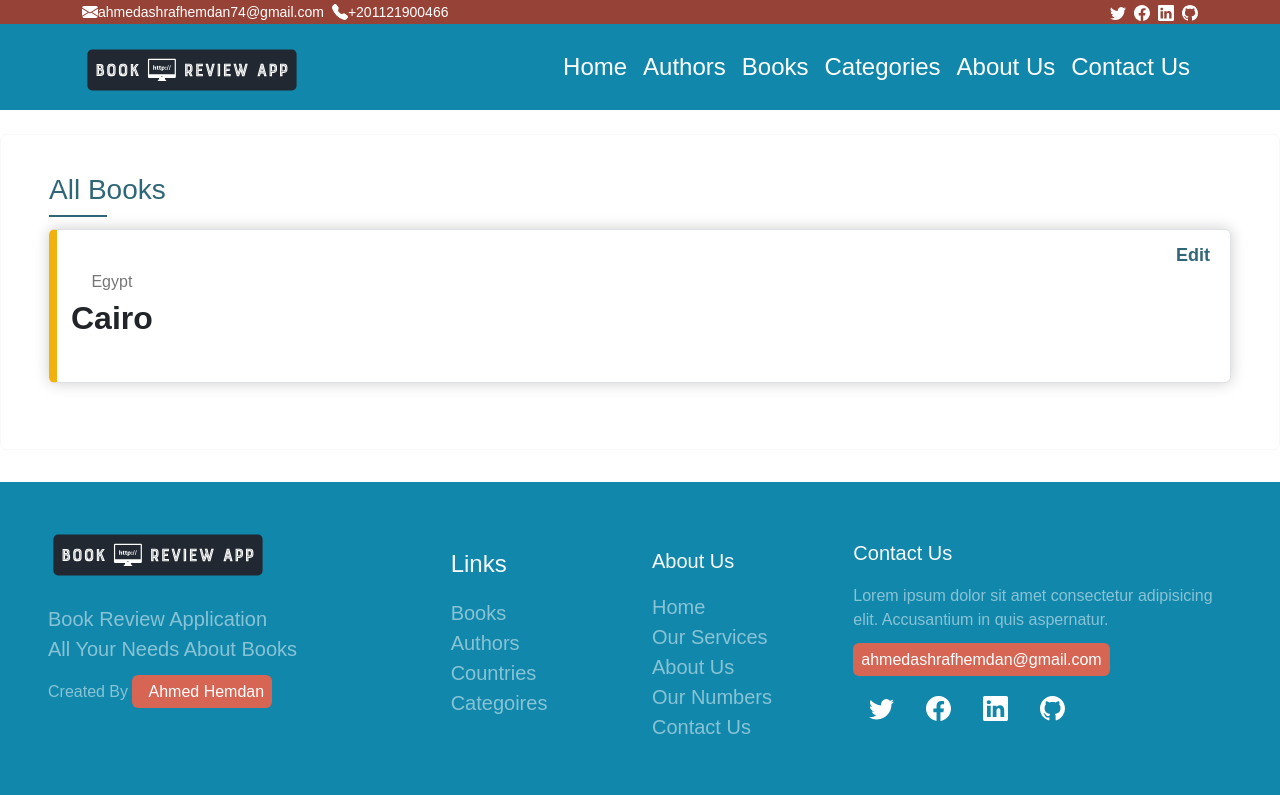
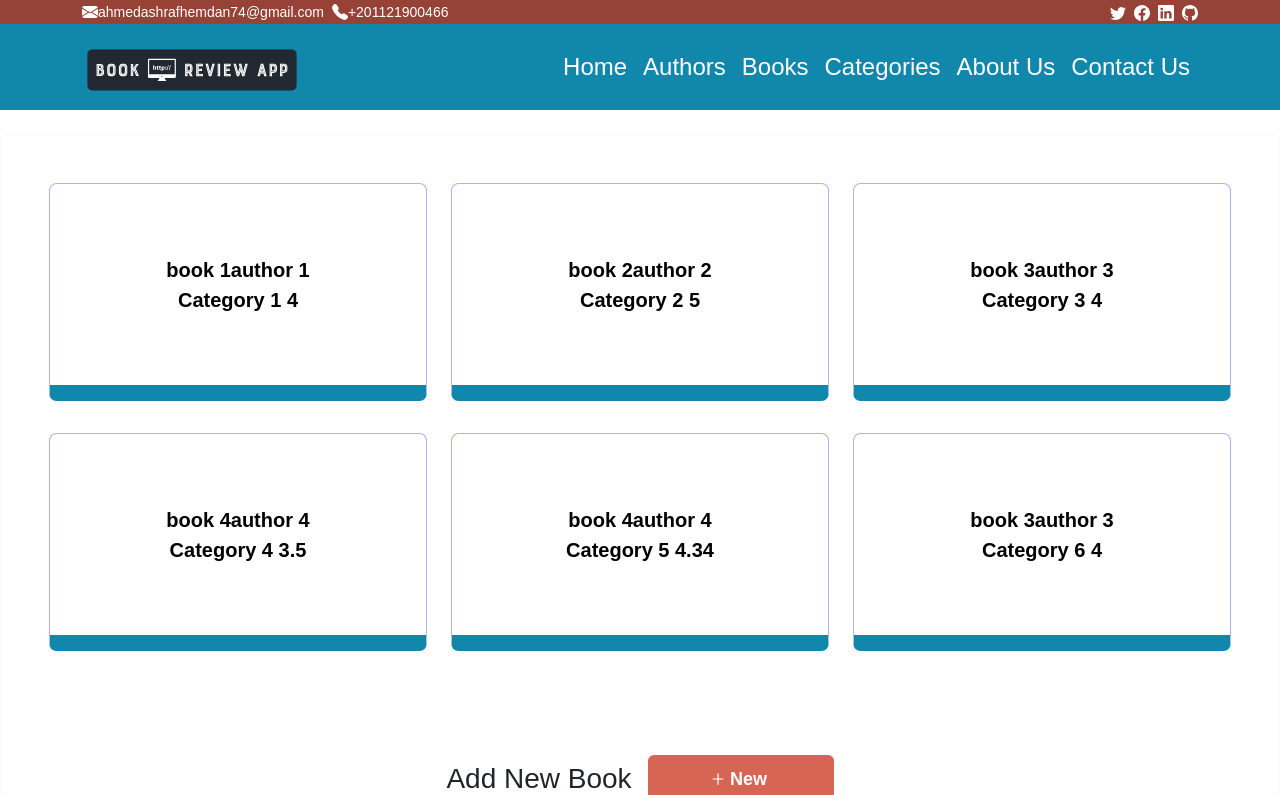
Before and after one commit to hemda74/Book-Review-Front, a Next.js app in the folder app/: page /bookcategories/0 in a window 1280 px wide. Shown: the top 795 px of the page. Built offline with nearby package versions, Linux system fonts and the light colour scheme.

Commit message:
handle books components design

```diff
--- a/app/components/BookCard.tsx
+++ b/app/components/BookCard.tsx
@@ -1,22 +1,32 @@
 import React from 'react';
-import styles from '../styles/DepartmentCard.module.css';
+import styles from '../styles/BookCard.module.css';
 import Link from 'next/link';
 
 type Props = {
-  category_id: number;
-  category_name: string;
+  book_id: number;
+  book_name: string;
+  author_name: string;
+  book_rate: number;
+  category_name:string;
+  category_id:number;
 };
+
 // Book Card component.
 const BookCard = (props: Props) => {
   return (
     <Link
-      href={`/bookcategories/${props.category_id}`}>
+      href={`/bookcategories/${props.category_id}/${props.book_id}`}>
       <span  className="text-decoration-none">
         <div
           className={`d-flex align-items-center justify-content-center ${styles.cardContainer}`}>
           <div className="d-flex flex-column text-center p-5">
             <span className="fs-5 fw-semibold text-black">
+              {props.book_name}
+              {props.author_name}
+            </span>
+            <span className="fs-5 fw-semibold text-black">
               {props.category_name}
+              {props.book_rate}
             </span>
           </div>
         </div>
--- a/app/components/BooksLanding.tsx
+++ b/app/components/BooksLanding.tsx
@@ -20,11 +20,11 @@ const BooksLanding = (props: Props) => {
               height={365}
             />
             <span className={`mt-4 ${styles.landingPageHeader}`} data-trans="">
-              Create A Category
+              sorry there is No Books Yet Click New To Add Book
             </span>
             <div className={styles.newOpHourBtn}>
               <NewBtn
-                href="/tenant-admin/organization_details/departments/create_new"
+                href="/books/create_new"
                 imageWidth={22}
                 imageHeigth={22}
               />
--- /dev/null
+++ b/app/components/BooksList.tsx
@@ -0,0 +1,57 @@
+import Head from 'next/head';
+import React from 'react';
+import NewBtn from './NewBtn';
+import styles from '../styles/CategoriesList.module.css';
+import BookCard from './BookCard';
+
+type Props = {
+  [key: string]: any;
+};
+
+type Books = {
+  [key: string]: any;
+};
+// Departments List used as Landing page for demaprtment page if there are Departments.
+const DepartmentsList = (props: Props) => {
+  return (
+    <>
+      <Head>
+        <title>Book Review | Books</title>
+      </Head>
+      <div className="d-flex flex-column w-100 h-100 mt-4">
+        <div className="card border-light mb-3">
+          <div className={`card-body pe-5 ps-5 pb-4`}>
+            <div className={`row ${styles.cardsContainer}`}>
+              {props.books.map(
+                (books: Books, index: number) => (
+                  <div key={index} className={`col-sm-12 col-lg-4 col-md-6 ${styles.cardMargin}`}>
+                    <BookCard
+                      book_id={books.book_id}
+                      book_name={books.book_name}
+                      book_rate={books.book_rate}
+                      author_name={books.author_name}
+                      category_id={books.category_id}
+                      category_name={books.category_name}
+                    />
+                  </div>
+                )
+              )
+              }
+            </div>
+            <div
+              className={`d-flex align-items-center justify-content-center ${styles.selectNewBtnsContainer}`}>
+                <span className='fs-3 me-3'>Add New Book</span>
+              <NewBtn
+                href="/books/create_new"
+                imageWidth={24}
+                imageHeigth={24}
+              />
+            </div>
+          </div>
+        </div>
+      </div>
+    </>
+  );
+};
+
+export default DepartmentsList;
--- a/app/pages/bookcategories/[id].tsx
+++ b/app/pages/bookcategories/[id].tsx
@@ -2,6 +2,7 @@ import Head from 'next/head';
 import React,{ReactElement} from 'react'
 import BookCard from '../../components/BookCard';
 import BooksLanding from '../../components/BooksLanding';
+import BooksList from '../../components/BooksList';
 import CategoriesLanding from '../../components/CategoriesLanding';
 import CategoriesList from '../../components/CategoriesList';
 import CategoryBooks from '../../components/CategoryBook';
@@ -11,8 +12,12 @@ type Props = {};
 // dymmy data for ui till handle working with api
 
 const dummyData = {
-  categories: [
+  books: [
     {
+      book_id: 0,
+      book_name:"book 1",
+      author_name:"author 1",
+      book_rate:4,
       category_id: 0,
       category_name: 'Category 1 ',
 
@@ -20,28 +25,47 @@ const dummyData = {
     {
       category_id: 1,
       category_name: 'Category 2 ',
+      book_id: 1,
+      book_name:"book 2",
+      author_name:"author 2",
+      book_rate:5,
 
     },
     {
+      book_id: 2,
       category_id: 2,
+      book_name:"book 3",
+      author_name:"author 3",
+      book_rate: 4 ,
       category_name: 'Category 3 ',
-
     },
     {
+      book_id: 3,
       category_id: 3,
+      book_name:"book 4",
+      author_name:"author 4",
+      book_rate: 3.5 ,
       category_name: 'Category 4 ',
 
     },
     {
+      book_id: 4,
       category_id: 4,
+      book_name:"book 4",
+      author_name:"author 4",
+      book_rate: 4.34 ,
       category_name: 'Category 5 ',
 
     },
-    // {
-    //   category_id: 5,
-    //   category_name: 'Category 6 ',
+     {
+      book_id: 0,
+      category_id: 2,
+      book_name:"book 3",
+      author_name:"author 3",
+      book_rate: 4 ,
+      category_name: 'Category 6 ',
 
-    // },
+     },
   ],
 };
 const id:NextPageWithLayout = (props:Props) => {  return (
@@ -49,11 +73,11 @@ const id:NextPageWithLayout = (props:Props) => {  return (
     <Head>
        <title>B R App | bookcategories </title>
       </Head>
-     {Object.entries(dummyData.categories).length === 0 && (
+     {Object.entries(dummyData.books).length === 0 && (
         <BooksLanding />
       )}
-      {Object.entries(dummyData.categories).length !== 0 && (
-        <CategoryBooks />
+      {Object.entries(dummyData.books).length !== 0 && (
+        <BooksList books={dummyData.books}  />
       )}
     </>
 )
--- /dev/null
+++ b/app/styles/BookCard.module.css
@@ -0,0 +1,30 @@
+/* Department Card component style sheet. */
+.cardContainer {
+    min-height: 13.625rem;
+    max-height: 13.625rem;
+    border: 0.1rem solid  #b0b0f4;
+    border-radius: 7.5px !important;
+    -webkit-border-radius: 7.5px !important;
+    -moz-border-radius: 7.5px !important;
+    -ms-border-radius: 7.5px !important;
+    -o-border-radius: 7.5px !important;
+    border-bottom:1rem solid #1187AB;
+}
+
+.descrpitionText {
+    color: #767676;
+    display: -webkit-box;
+    overflow: hidden;
+    -webkit-line-clamp: 3;
+    -webkit-box-orient: vertical;
+}
+
+.cardContainer:hover {
+    background-color: #14baed;
+    color: #ffffff !important;
+    border: unset !important;
+}
+
+.cardContainer:hover .descrpitionText {
+    color: #ffffff !important;
+}
--- /dev/null
+++ b/app/styles/BooksList.module.css
@@ -0,0 +1,12 @@
+/*BooksList Component style sheeet used in categores page. */
+.selectNewBtnsContainer {
+    margin-top: 4.5rem;
+}
+
+.cardsContainer {
+    margin-top: 2rem;
+}
+
+.cardMargin {
+    margin-bottom: 2rem;
+}
```
